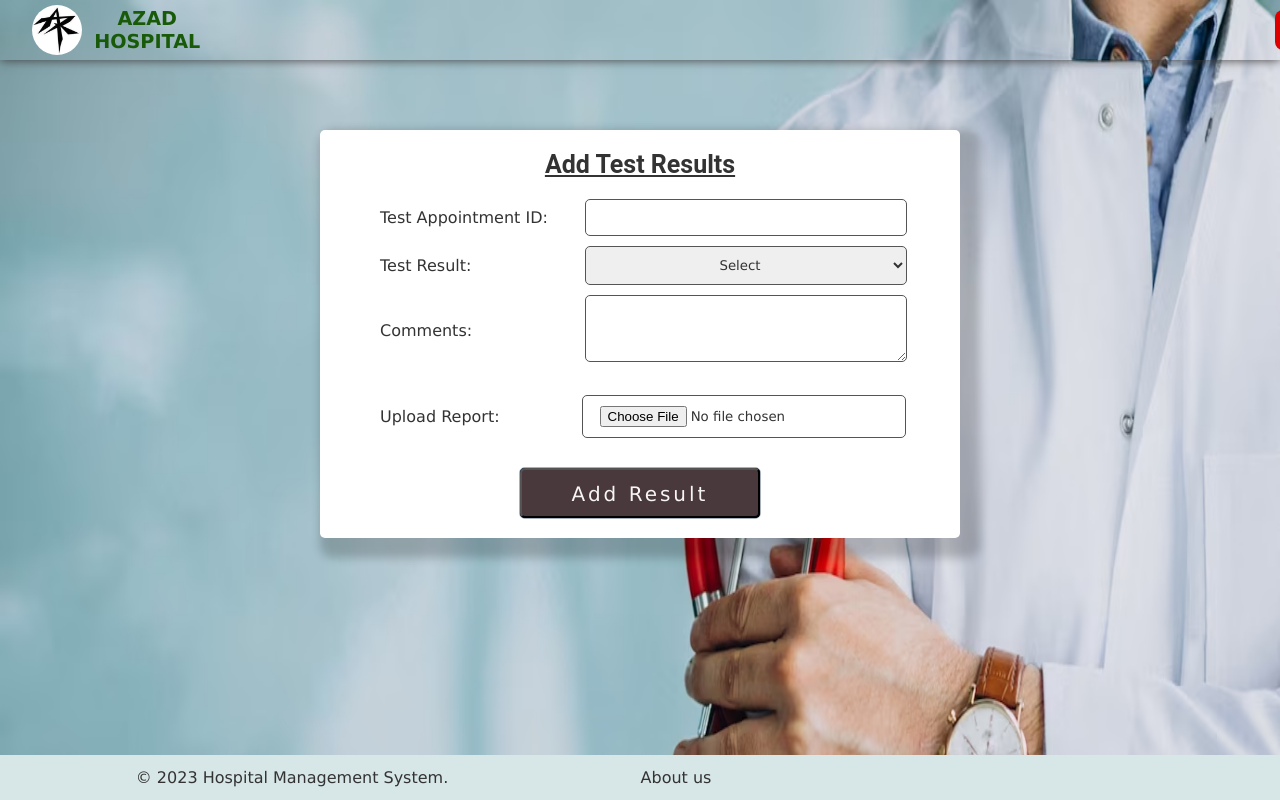
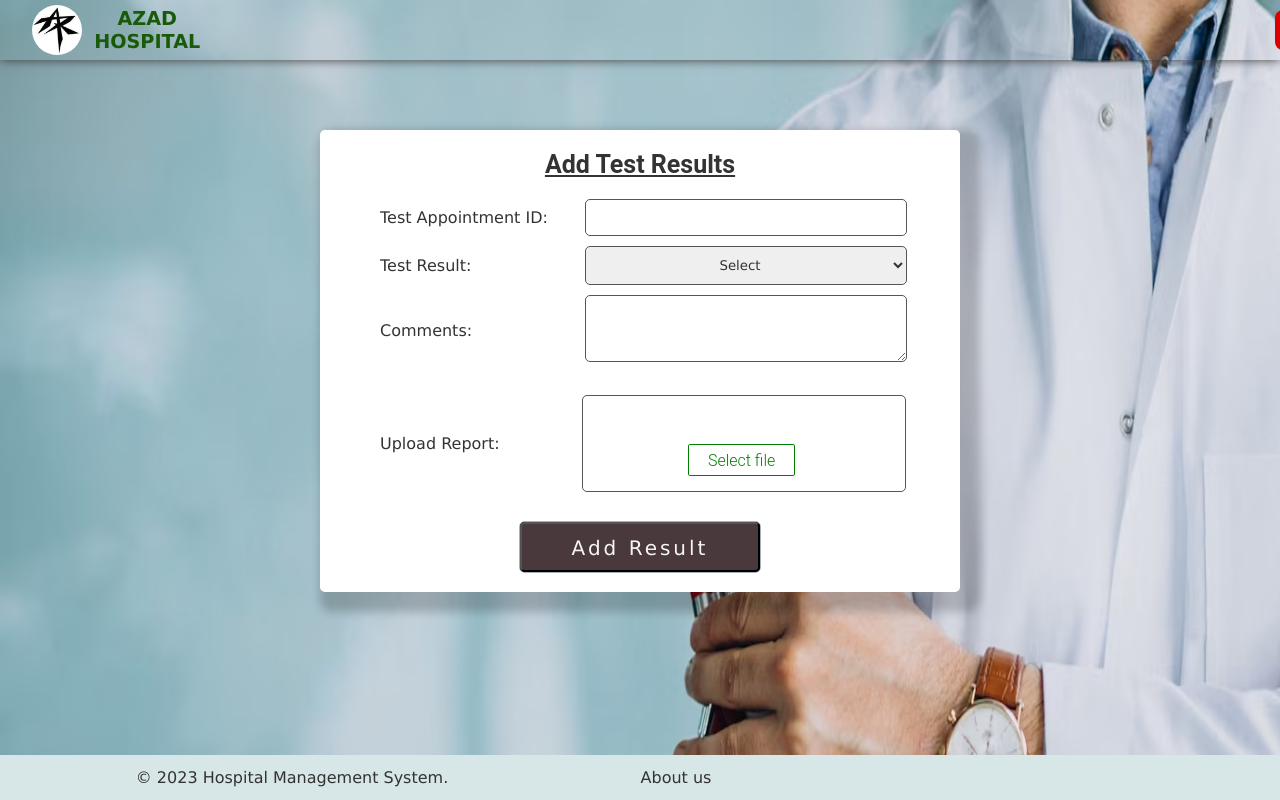
Before and after one commit to Yashraj-10/Hospital-Management-System, a React (Create React App) app: page /addtestresults in a window 1280 px wide. Shown: the top 800 px of the page. Built offline with nearby package versions, Linux system fonts and the light colour scheme; the HTML template or start-up script is replaced by a standard one; a web font is replaced by a local one.

Commit message:
file upload in test result working

```diff
--- a/package.json
+++ b/package.json
@@ -10,6 +10,7 @@
     "@mui/icons-material": "^5.11.11",
     "@mui/material": "^5.11.11",
     "@mui/styled-engine-sc": "^5.11.11",
+    "@supabase/supabase-js": "^2.10.0",
     "@testing-library/jest-dom": "^5.16.5",
     "@testing-library/react": "^13.4.0",
     "@testing-library/user-event": "^13.5.0",
@@ -27,6 +28,7 @@
     "react-router-dom": "^5.3.4",
     "react-scripts": "5.0.1",
     "styled-components": "^5.3.6",
+    "uuid": "^9.0.0",
     "web-vitals": "^2.1.4"
   },
   "scripts": {
--- a/src/components/AddTestResults.js
+++ b/src/components/AddTestResults.js
@@ -1,30 +1,49 @@
 import '../styles/register.css';
 import React, { useState } from 'react';
 import axios from 'axios';
+import { createClient } from '@supabase/supabase-js'
+import { v4 as uuidv4 } from "uuid";
 
 const AddTestResults = () => {
-    // const [patientID, setpatientID] = useState('');
+
+    const supabase = createClient('https://aorixqbhwobwdydcdrdb.supabase.co', 'eyJhbGciOiJIUzI1NiIsInR5cCI6IkpXVCJ9.eyJpc3MiOiJzdXBhYmFzZSIsInJlZiI6ImFvcml4cWJod29id2R5ZGNkcmRiIiwicm9sZSI6InNlcnZpY2Vfcm9sZSIsImlhdCI6MTY3ODA0MDg0NiwiZXhwIjoxOTkzNjE2ODQ2fQ.LpjMSO2Mnbk3qQnJdJsuhT67PgF5FtpWmJmdMD_scdQ')
+
     const [testAppointmetID, settestAppointmetID] = useState('');
     const [testComment, settestComment] = useState('');
     const [testResult, settestResult] = useState('');
-    const [reportfile, setReportfile] = useState('');
+    const [reportfile, setReportfile] = useState(null);
 
-    const handleATRSubmit = (e) => {
+    async function listBucket(e) {
 
 
-        axios.post('https://dbms-backend-api.azurewebsites.net/add_test_result', { test_appointment_result_id: testAppointmetID, comment: testComment, result: testResult, report_link: reportfile , access_token: ""})
+        //let's upload the file
+
+    }
+    async function handleATRSubmit(e) {
+        e.preventDefault();
+
+        const File = reportfile;
+        console.log(File)
+        let url=null;
+        if (File) {
+            const filepath = "azad/" + uuidv4() + "-" + File['name']; //file name for storing the image
+            const { data, error } = await supabase
+                .storage
+                .from('hms-files')
+                .upload(filepath, File);
+             url = "https://aorixqbhwobwdydcdrdb.supabase.co/storage/v1/object/public/hms-files/" + filepath
+            setReportfile(null);
+        }
+        axios.post('https://dbms-backend-api.azurewebsites.net/add_test_result', { test_appointment_result_id: testAppointmetID, comment: testComment, result: testResult, report_link: url, access_token: localStorage.getItem("access_token") })
             .then((response) => {
-                // console.log(response.data['access_token']);
                 console.log(response.data);
                 alert("Test Result Added Successfully");
-                // history.push("/frontdesk");
             }, (error) => {
                 console.log(error);
                 alert("Test Result Addition Failed");
             }
             )
     };
-
     return (
         <div className="vikasTestResultsContainer">
             <div className="vikasRegHead">Add Test Results</div>
@@ -93,11 +112,28 @@ const AddTestResults = () => {
                         Upload Report:
                     </label>
                     <div className="vikasRegCol3">
-                        <input className="vikasATRUploadButton"
+
+
+                        {reportfile && (
+                            <div>
+                                <h5>Uploaded File: {reportfile['name']}</h5>
+                                <br />
+                                <button onClick={() => setReportfile(null)}>Remove</button>
+                            </div>
+                        )}
+
+                        <br />
+                        <br />
+                        <input className="inputfile"
                             type="file"
-                            value={reportfile}
-                            onChange={(e) => setReportfile(e.target.value)}
+                            name="file"
+                            id="file"
+
+                            onChange={(e) => {
+                                setReportfile(e.target.files[0]);
+                            }}
                         />
+                        <label for="file">Select file</label>
                     </div>
                 </div>
                 <div className="vikasRegButton">
--- a/src/styles/register.css
+++ b/src/styles/register.css
@@ -305,3 +305,37 @@
     align-items: center;
     align-content: center;
   }
+.inputfile {
+	width: 0.1px;
+	height: 0.1px;
+	opacity: 0;
+	overflow: hidden;
+	position: absolute;
+	z-index: -1;
+}
+
+.inputfile+label{
+display:inline-block;
+padding:0.35em 1.2em;
+border:0.1em solid green;
+margin:0 0.3em 0.3em 0;
+border-radius:0.12em;
+box-sizing: border-box;
+text-decoration:none;
+font-family:'Roboto',sans-serif;
+font-weight:300;
+color:green;
+text-align:center;
+transition: all 0.2s;
+}
+.inputfile:focus + label,
+.inputfile + label:hover{
+color:#000000;
+background-color:green;
+}
+@media all and (max-width:30em){
+.inputfile{
+display:block;
+margin:0.4em auto;
+}
+}
```
Also changed, not shown: 1 other file (tests, documents, lock files or other folders).
